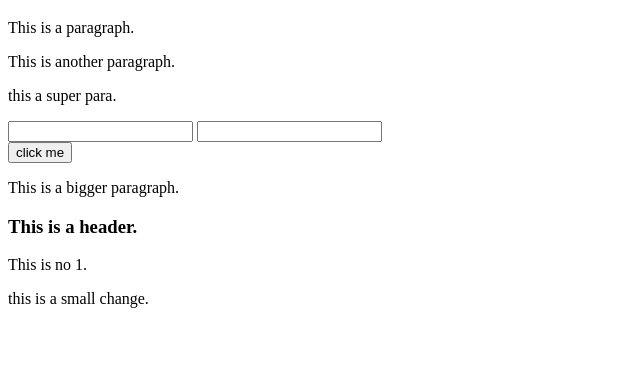
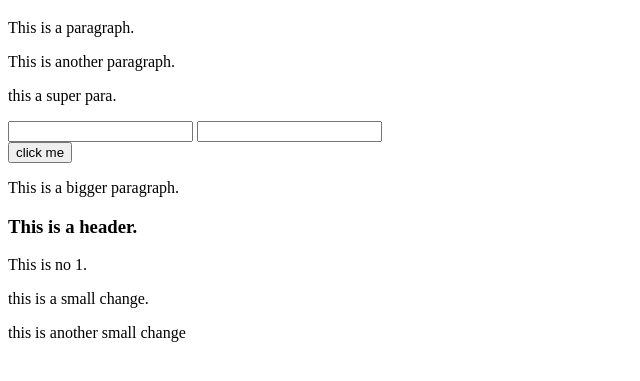
Before and after one commit to as-shamrat/my-second-website, a plain HTML site: page index.html in a window 1280 px wide. Shown: the part 61-442 px from the top of the page, without its empty margins (0-640 px from the left). Drawn offline with Linux system fonts and the light colour scheme.

Commit message:
Update index.html

```diff
--- a/index.html
+++ b/index.html
@@ -24,5 +24,6 @@
         <p>This is no 1.</p>
     </div>
     <p>this is a small change.</p>
+    <p>this is another small change</p>
 </body>
 </html>
```
